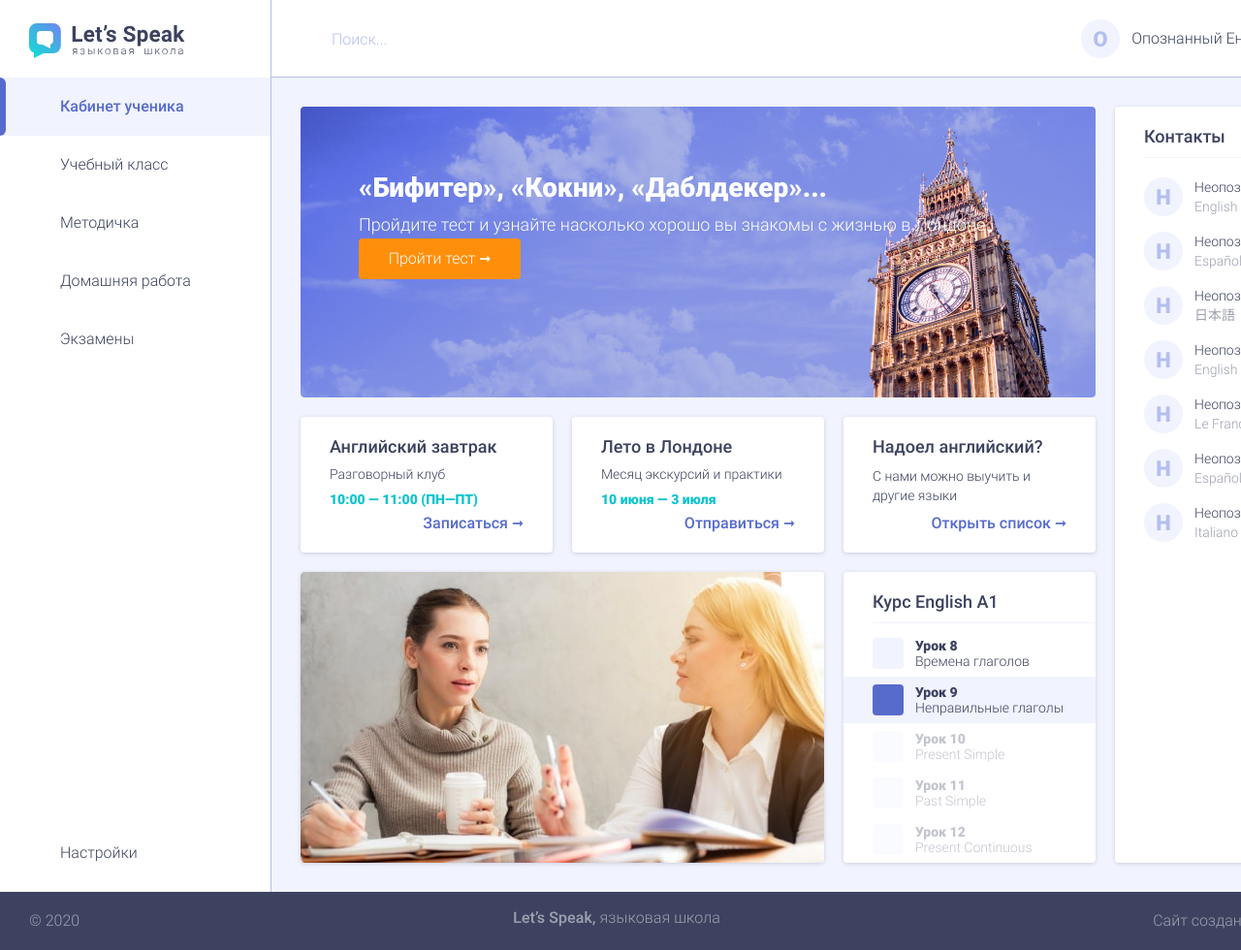
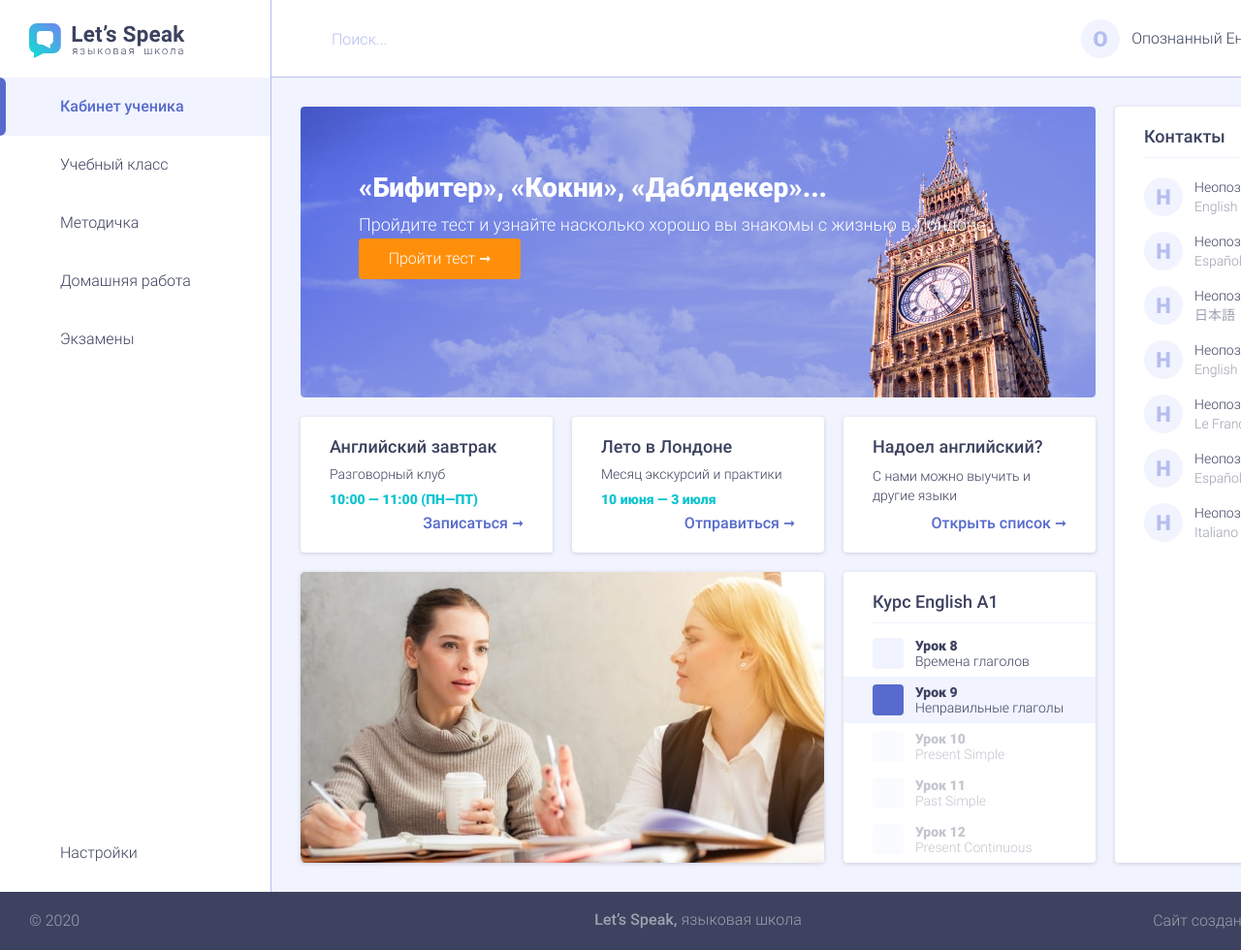
Before and after one commit to VafinArtem/lets_speak, a website: page source/index.html in a window 1280 px wide. Shown: the top 980 px of the page at 97% size. Drawn offline with nearby package versions, Linux system fonts and the light colour scheme; files that its build step writes are made by us from their sources; a web font is replaced by a local one.

Commit message:
стилизация по PP блок copyright

```diff
--- a/source/sass/blocks/copyright.scss
+++ b/source/sass/blocks/copyright.scss
@@ -1,4 +1,5 @@
 .copyright__text {
+  margin: 0;
   font-weight: 300;
   font-size: 16px;
   line-height: 20px;
--- a/source/sass/blocks/page-footer.scss
+++ b/source/sass/blocks/page-footer.scss
@@ -6,3 +6,8 @@
   padding: 0 30px;
   background-color: $special-blue-dark;
 }
+
+.page-footer__logo {
+  padding-top: 5px;
+  padding-left: 169px;
+}
```
